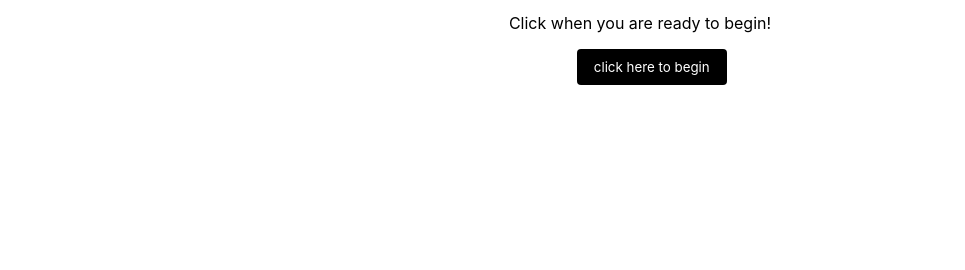
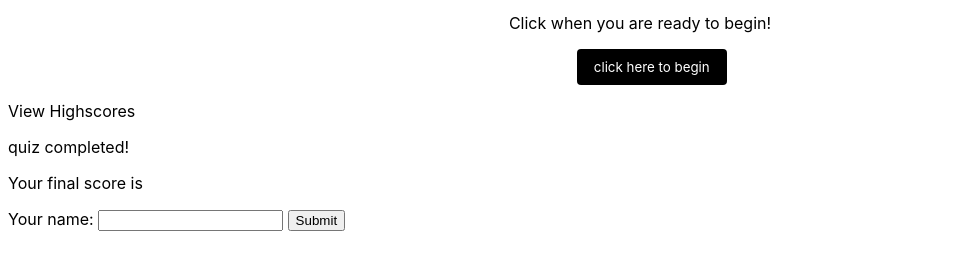
Before and after one commit to lills1/Timed-quiz, a plain HTML site: page index.html in a window 1280 px wide. Shown: the part 194-464 px from the top of the page, without its empty margins (0-965 px from the left). Drawn offline with Linux system fonts and the light colour scheme.

Commit message:
changed around some classes

```diff
--- a/index.html
+++ b/index.html
@@ -34,11 +34,11 @@
     <p>90 seconds remaining </p>
 </div>
 
-<div class="hidden" id="ScoreKeeper">
+<div id="ScoreKeeper">
     <p> View Highscores</p>
 </div>
 
-<div class="hidden" id="endScreen">
+<div class="showEnd" id="endScreen">
     <p>quiz completed!</p>
     <p id="FinalScore">Your final score is </p>
     <form>
```
